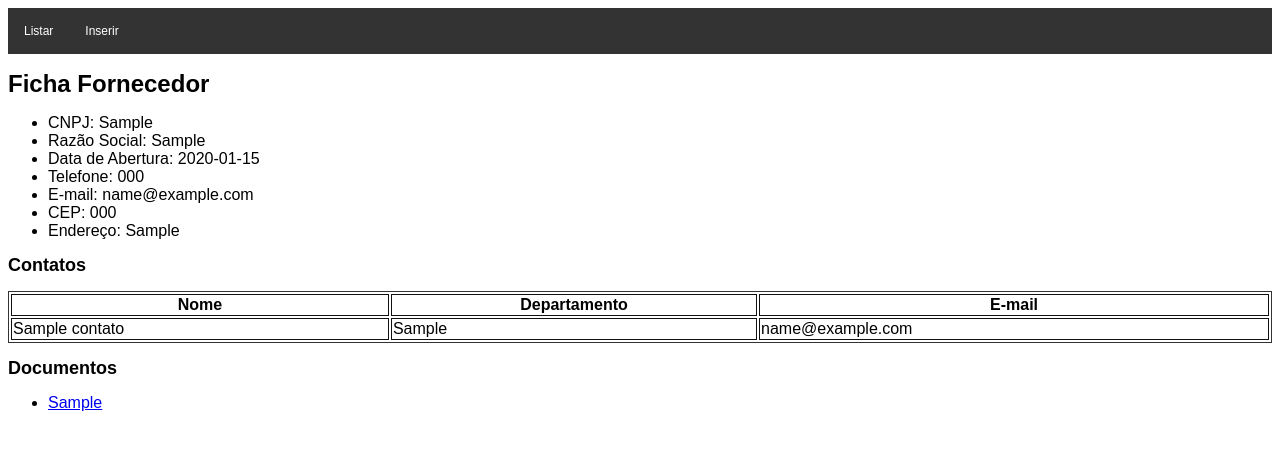
After one commit to jcrodrigues87/teste-pratico-04, a PHP site: page /ficha_fornecedor.php?fornecedor_id=1 in a window 1280 px wide. The commit adds this page. Shown: the top 450 px of the page. Run offline with PHP 8.4, Linux system fonts and the light colour scheme; tables that the repository leaves empty hold one stand-in row (values such as "Sample post").

Commit message:
criando ficha completa do fornecedor
e removendo fichas separadas para documentos e contatos

```diff
--- /dev/null
+++ b/ficha_fornecedor.php
@@ -0,0 +1,123 @@
+<?php
+include("inc/header.php");
+
+include("inc/header.html");
+?>
+
+<h1>Ficha Fornecedor</h1>
+
+<?php
+
+$erro = false;
+
+if (!$erro) {
+    // recuperando id como um inteiro
+    $fornecedor_id = (int)$_GET["fornecedor_id"];
+
+    // se vier 0 é porque o valor nao era inteiro ou esta errado
+    if (!$fornecedor_id) {
+        $erro = "Id inválido.";
+    }
+}
+
+if (!$erro) {
+    // recuperando dados do fornecedor
+    $query = "
+        SELECT
+            *
+        FROM
+            fornecedores
+        WHERE
+            id = $fornecedor_id
+        ";
+
+    $fornecedor_result = $mysqli->query($query);
+
+    $fornecedor = $fornecedor_result->fetch_assoc();
+
+    if (!$fornecedor) {
+        $erro = "Fornecedor não localizado.";
+    }
+}
+
+if (!$erro) {
+    // aplicando htmlentities para exibição apropriada no HTML
+    $fornecedor = array_map("htmlentities", $fornecedor);
+    ?>
+
+    <ul class="ficha">
+        <li>CNPJ: <?= $fornecedor["cnpj"]?></li>
+        <li>Razão Social: <?= $fornecedor["razao_social"]?></li>
+        <li>Data de Abertura: <?= $fornecedor["data_abertura"]?></li>
+        <li>Telefone: <?= $fornecedor["telefone"]?></li>
+        <li>E-mail: <?= $fornecedor["email"]?></li>
+        <li>CEP: <?= $fornecedor["cep"]?></li>
+        <li>Endereço: <?= $fornecedor["endereco"]?></li>
+    </ul>
+
+    <h2>Contatos</h2>
+
+    <?php
+
+    // recuperando dados do contatos
+    $query = "
+        SELECT
+            *
+        FROM
+            contatos
+        WHERE
+            fornecedores_id = $fornecedor_id
+        ";
+
+    $contatos_result = $mysqli->query($query);
+
+    echo "<table class='lista'><tr><th>Nome</th><th>Departamento</th><th>E-mail</th></tr>";
+
+    while ($contatos = $contatos_result->fetch_assoc()) {
+        echo "<tr>";
+        echo "<td>" . $contatos["nome"] . "</td>";
+        echo "<td>" . $contatos["departamento"] . "</td>";
+        echo "<td>" . $contatos["email"] . "</td>";
+        echo "</tr>";
+    }
+
+    echo "</table>";
+
+}
+?>
+    <h2>Documentos</h2>
+<?php
+
+if (!$erro) {
+    // recuperando dados do fornecedor
+    $query = "
+        SELECT
+            *
+        FROM
+            documentos
+        WHERE
+            fornecedores_id = $fornecedor_id
+        ";
+
+    $documentos_result = $mysqli->query($query);
+
+    echo "<ul class='ficha'>";
+
+    $nenhum = true;
+
+    while ($documentos = $documentos_result->fetch_assoc()) {
+        $path = $documentos["path"];
+
+        echo "<li><a href='$path'>";
+        echo basename($path);
+        echo "</a></li>";
+
+        $nenhum = false;
+    }
+
+    echo "</ul>";
+
+    if ($nenhum) {
+        echo "Nenhum documento encontrado.";
+    }
+}
--- a/inc/style.css
+++ b/inc/style.css
@@ -43,3 +43,7 @@ label.fornecedor, label.documentos {
 .msg {
     color: red;
 }
+
+ul.ficha li {
+  font-size: 12pt;
+}
```
Also changed, not shown: contatos.php (deleted, +0 -47 lines), documentos.php (deleted, +0 -55 lines), inc/ficha_fornecedor.php (deleted, +0 -34 lines), listar.php (+4 -14 lines).
